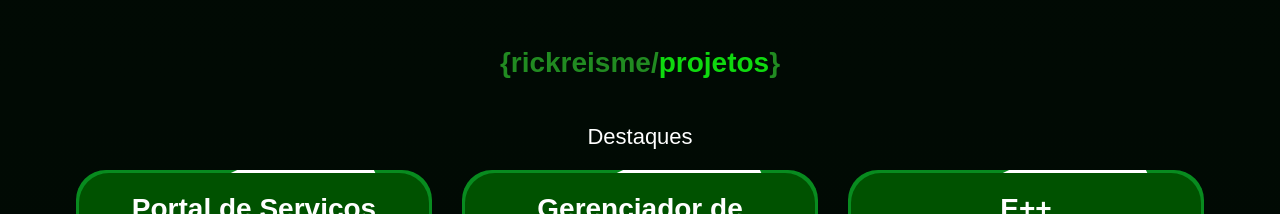
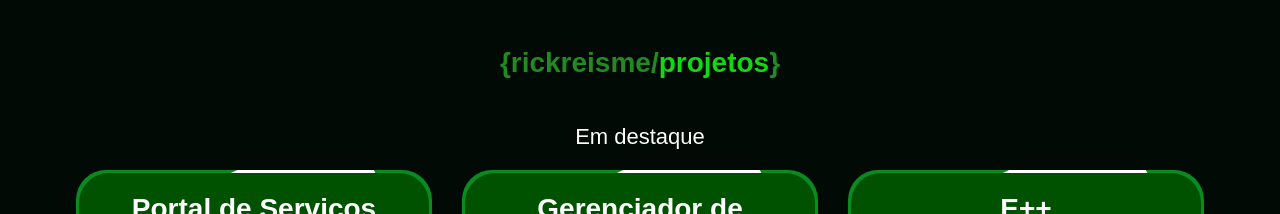
Before and after one commit to rickreisme/Portfolio, a React (Vite) app: page / in a window 1280 px wide. Shown: the part 2200-2414 px from the top of the page. Built offline with nearby package versions, Linux system fonts and the light colour scheme.

Commit message:
FIX - atualizando título seção Destaques (Em destaque)

```diff
--- a/src/sessions/Projetos.tsx
+++ b/src/sessions/Projetos.tsx
@@ -8,7 +8,7 @@ const Projetos = () => {
                 &#123;rickreisme&#47;<span>projetos</span>&#125;
             </h2>
 
-            <h3>Destaques</h3>
+            <h3>Em destaque</h3>
 
             <div className="destaque-projetos">
                 <BoxProjeto
```
